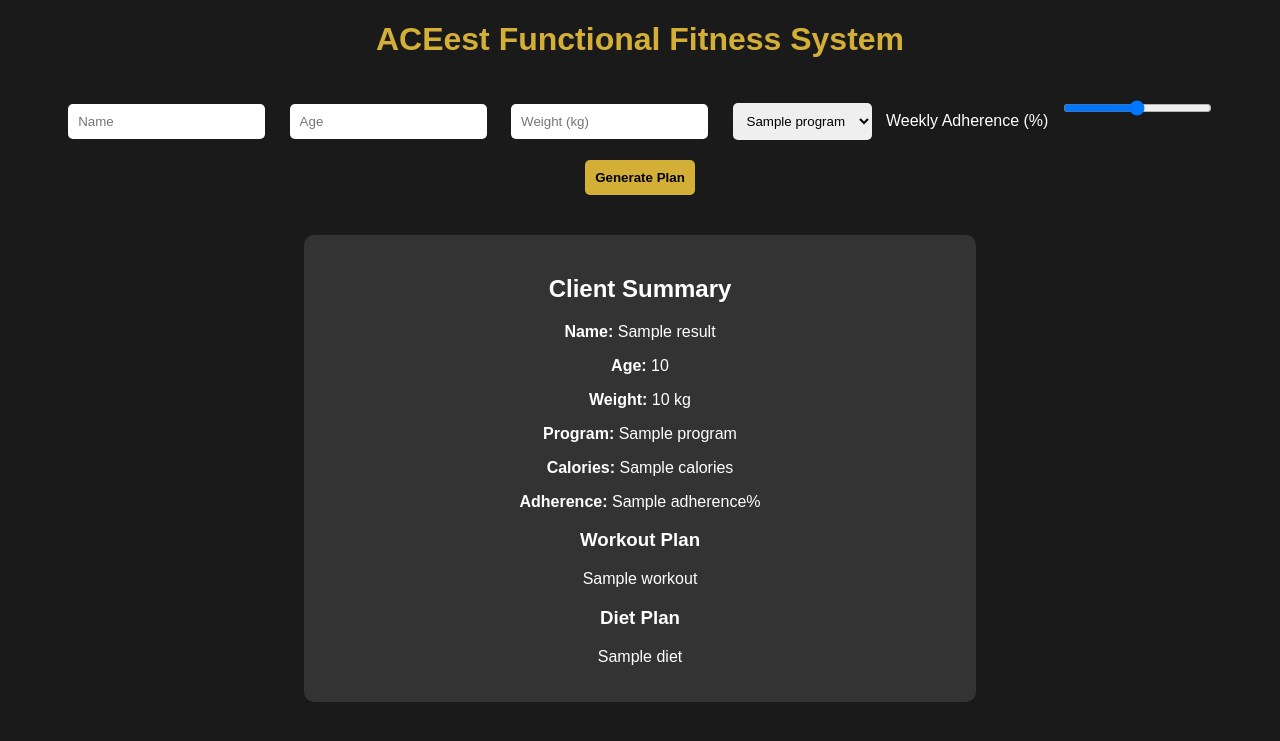
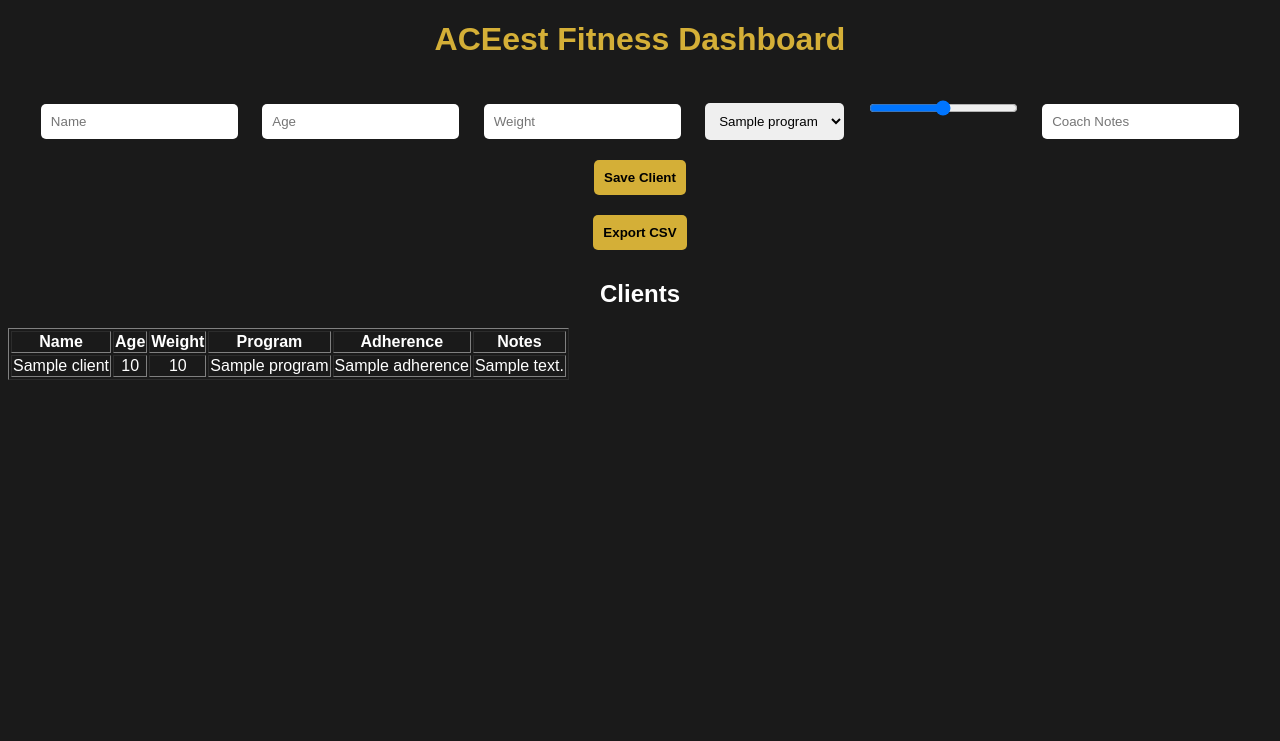
Before and after one commit to Varsha359/ACEest-Fitness-and-Gym-Devops, a Flask app: template app/templates/index.html in a window 1280 px wide. Shown: the top 741 px of the page. Run offline with Flask 3, Linux system fonts and the light colour scheme; the template is opened without the code that fills it: most values are stand-ins (such as "Sample title", 1, 10 or a date in 2020).

Commit message:
feat: add multi-client dashboard with csv export

```diff
--- a/app/templates/index.html
+++ b/app/templates/index.html
@@ -1,47 +1,55 @@
 <!DOCTYPE html>
 <html>
 <head>
-    <title>ACEest Fitness v1.1</title>
+    <title>ACEest v1.1.2</title>
     <link rel="stylesheet" href="/static/style.css">
 </head>
 <body>
 
-<h1>ACEest Functional Fitness System</h1>
+<h1>ACEest Fitness Dashboard</h1>
 
 <form method="POST">
-    <input type="text" name="name" placeholder="Name" required>
-    <input type="number" name="age" placeholder="Age" required>
-    <input type="number" step="0.1" name="weight" placeholder="Weight (kg)" required>
+    <input name="name" placeholder="Name" required>
+    <input name="age" placeholder="Age" required>
+    <input name="weight" placeholder="Weight" required>
 
     <select name="program">
-        {% for program in programs %}
-        <option value="{{program}}">{{program}}</option>
+        {% for p in programs %}
+        <option value="{{p}}">{{p}}</option>
         {% endfor %}
     </select>
 
-    <label>Weekly Adherence (%)</label>
     <input type="range" name="adherence" min="0" max="100">
 
-    <button type="submit">Generate Plan</button>
+    <input name="notes" placeholder="Coach Notes">
+
+    <button type="submit">Save Client</button>
 </form>
 
-{% if result %}
-<div class="card">
-    <h2>Client Summary</h2>
-    <p><strong>Name:</strong> {{result.name}}</p>
-    <p><strong>Age:</strong> {{result.age}}</p>
-    <p><strong>Weight:</strong> {{result.weight}} kg</p>
-    <p><strong>Program:</strong> {{result.program}}</p>
-    <p><strong>Calories:</strong> {{result.calories}}</p>
-    <p><strong>Adherence:</strong> {{result.adherence}}%</p>
+<a href="/export">
+    <button>Export CSV</button>
+</a>
 
-    <h3>Workout Plan</h3>
-    <p>{{result.workout}}</p>
+<h2>Clients</h2>
 
-    <h3>Diet Plan</h3>
-    <p>{{result.diet}}</p>
-</div>
-{% endif %}
+<table border="1">
+<tr>
+    <th>Name</th><th>Age</th><th>Weight</th>
+    <th>Program</th><th>Adherence</th><th>Notes</th>
+</tr>
+
+{% for c in clients %}
+<tr>
+    <td>{{c.name}}</td>
+    <td>{{c.age}}</td>
+    <td>{{c.weight}}</td>
+    <td>{{c.program}}</td>
+    <td>{{c.adherence}}</td>
+    <td>{{c.notes}}</td>
+</tr>
+{% endfor %}
+
+</table>
 
 </body>
 </html>
--- a/run.py
+++ b/run.py
@@ -3,4 +3,4 @@ from app import create_app
 app = create_app()
 
 if __name__ == "__main__":
-    app.run(host="0.0.0.0", port=5001, debug=True)
+    app.run(host="0.0.0.0", port=5000, debug=True)
```
Also changed, not shown: app/routes.py (+45 -25 lines), app/templates/result.html (deleted, +0 -19 lines).
